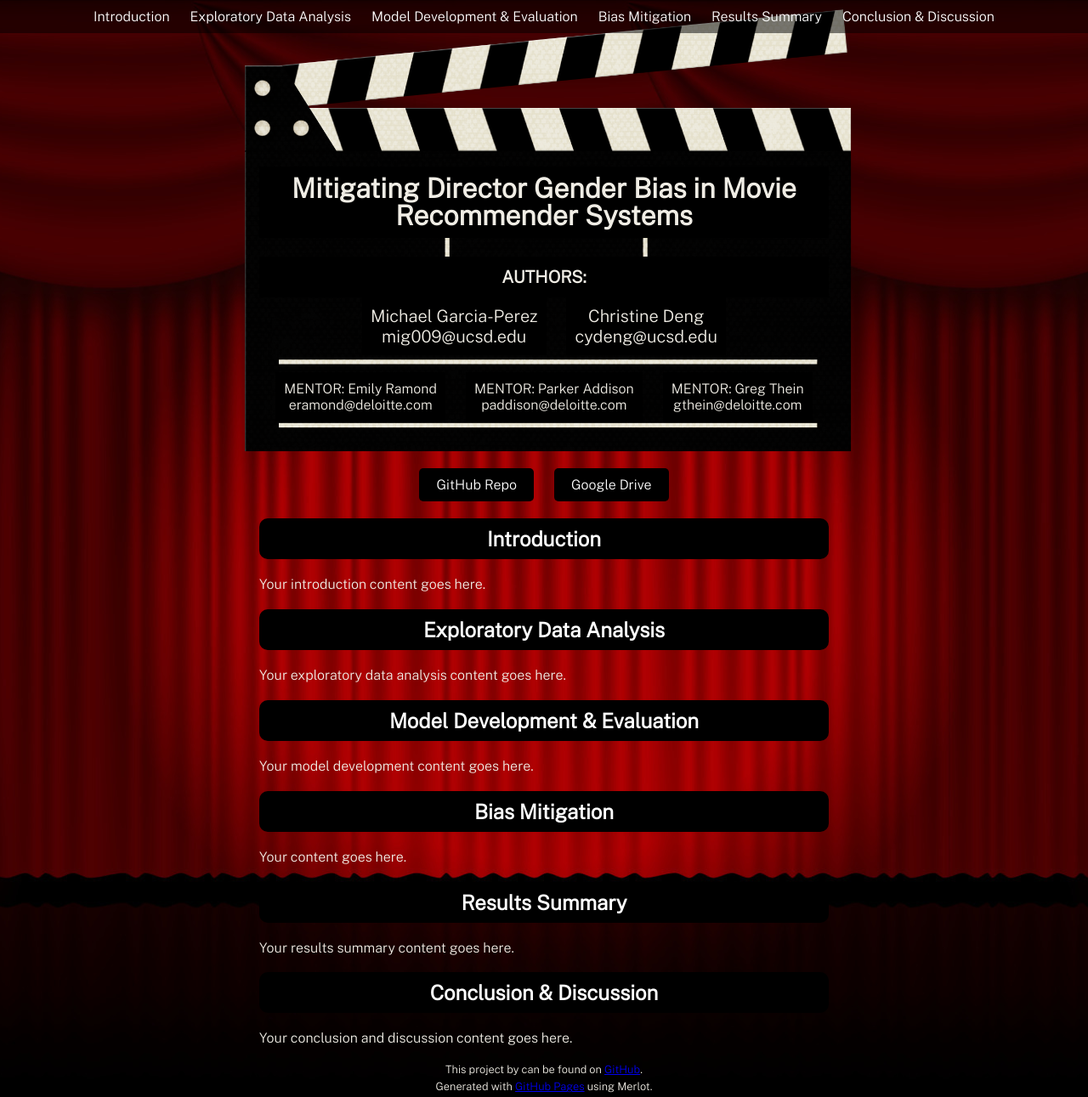
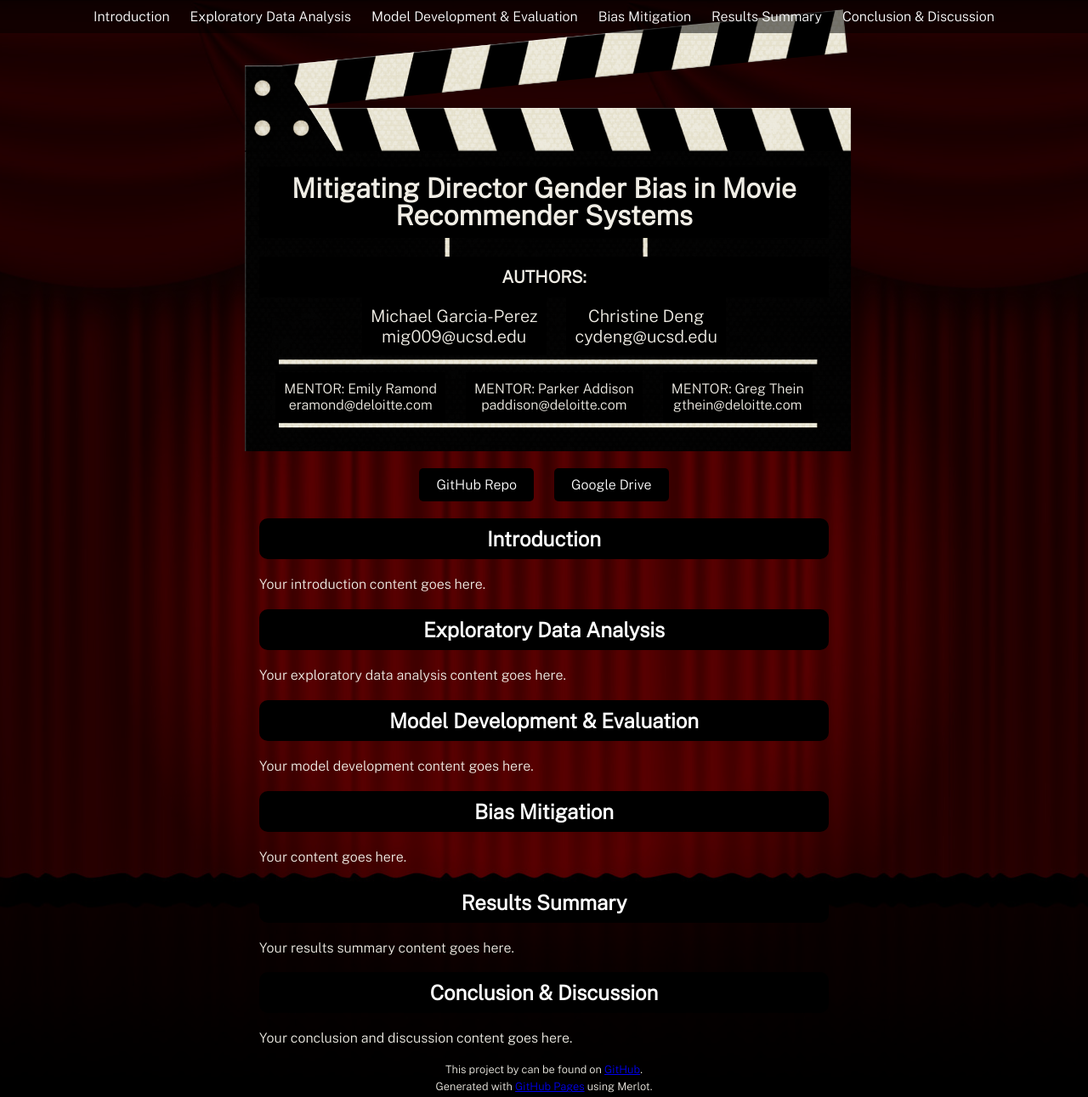
Before and after one commit to michael-garciaperez/DSC180A-Methodology-5, a Jekyll site: the page built from index.md, in a window 1280 px wide and 1291 px high. Shown: the whole window at 85% size. Built offline with Jekyll 4.4.1, drawn with Linux system fonts in a browser that asks for light colours.

Commit message:
Update custom.css

```diff
--- a/assets/css/custom.css
+++ b/assets/css/custom.css
@@ -1,5 +1,6 @@
 /* Custom CSS styles */
 
+/* Top bar */
 .top-bar {
   background-color: rgba(0, 0, 0, 0.5); /* Transparent black */
   position: fixed; /* Fixed position */
@@ -9,6 +10,7 @@
   z-index: 1000; /* Ensure it appears above other content */
 }
 
+/* Table of Contents */
 .toc {
   list-style-type: none; /* Remove bullets */
   margin: 0; /* Remove default margin */
@@ -26,19 +28,11 @@
   text-decoration: none; /* Remove underline */
 }
 
-ul.toc {
-  text-align: center;
-}
-
-ul.toc li {
-  display: inline-block;
-  margin: 0 10px;
-}
-
 .toc li a:hover {
   text-decoration: underline; /* Add underline on hover */
 }
 
+/* Buttons */
 .buttons {
   text-align: center; /* Center align the buttons */
   margin-top: 20px; /* Adjust top margin */
@@ -51,8 +45,30 @@
   background-color: black; /* Black background */
   color: white; /* White text color */
   text-decoration: none; /* Remove underline */
+  border-radius: 5px; /* Rounded corners */
 }
 
 .buttons a:hover {
   background-color: #333; /* Darken background on hover */
 }
+
+/* Section Headers */
+.header-level-1 {
+  text-align: center;
+  background-color: black; /* Add a black background */
+  color: white; /* Change text color to white */
+  padding: 10px; /* Add padding to create space */
+  margin-bottom: 20px; /* Increase spacing between headers and content below */
+}
+
+/* Transparent black box behind content */
+body::before {
+  content: "";
+  position: fixed;
+  top: 0;
+  left: 0;
+  width: 100%;
+  height: 100%;
+  background-color: rgba(0, 0, 0, 0.5); /* Transparent black */
+  z-index: -1; /* Place it behind other content */
+}
```
